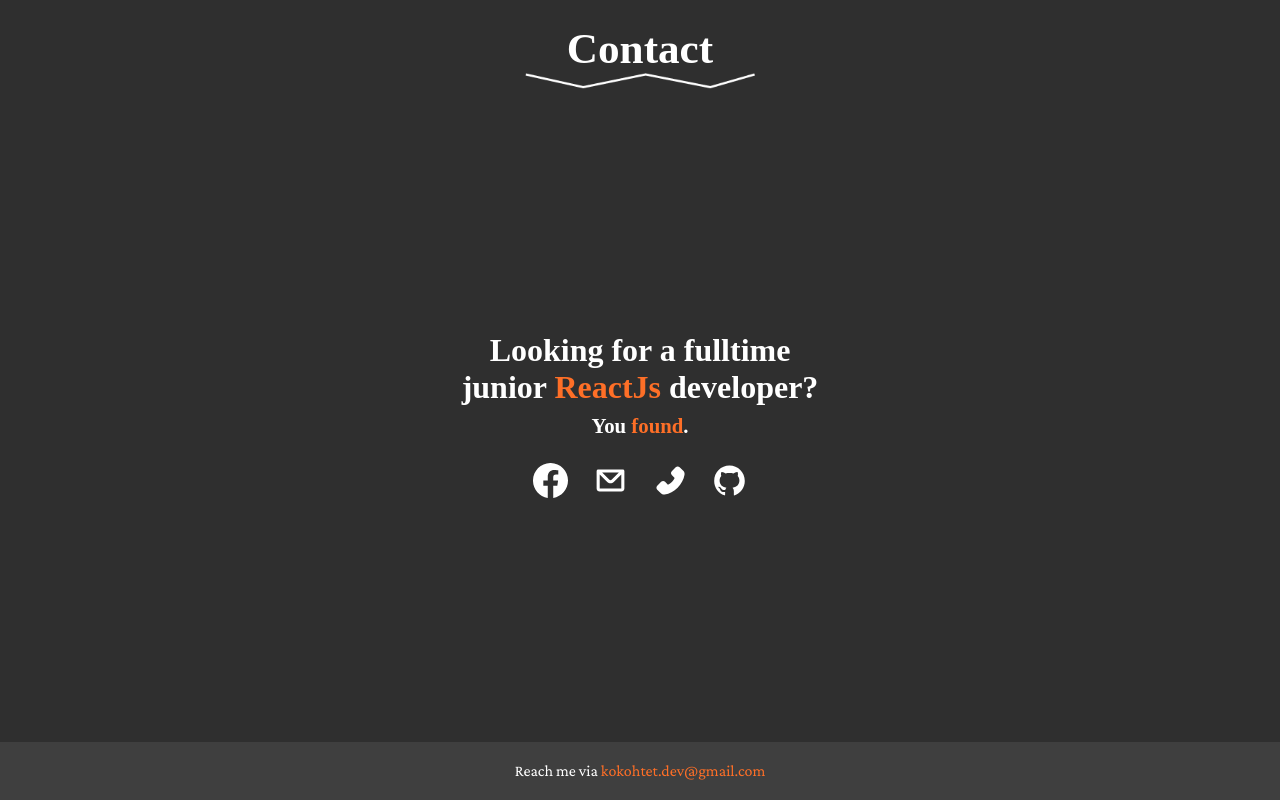
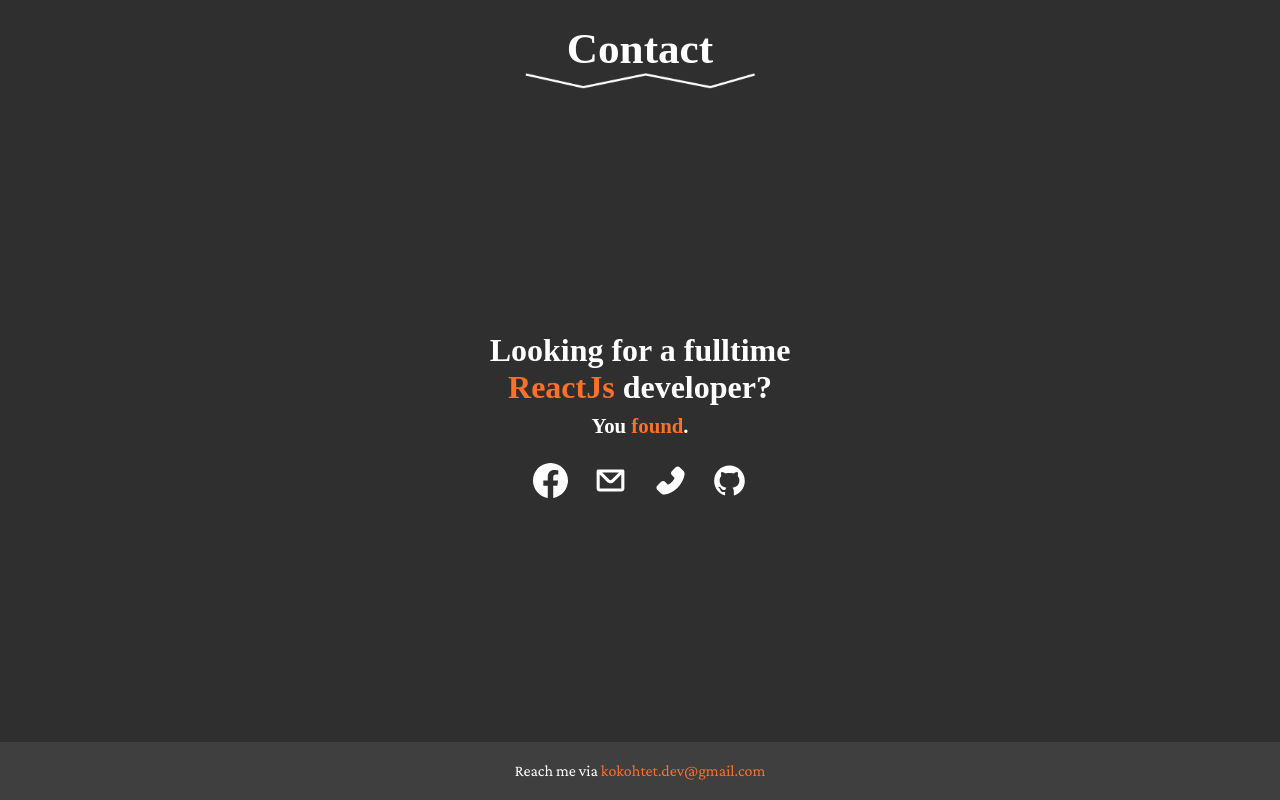
Before and after one commit to k2htet/portfolio, a React (Create React App) app: page / in a window 1280 px wide. Shown: the part 3543-4343 px from the top of the page. Built offline with nearby package versions, Linux system fonts and the light colour scheme.

Commit message:
remove some text

```diff
--- a/src/pages/Contact.jsx
+++ b/src/pages/Contact.jsx
@@ -47,8 +47,7 @@
           <Box textAlign="center" mb={3}>
             <Typography variant="h3">
               Looking for a fulltime <br />
-              junior <span style={{ color: "#FE6F27" }}>ReactJs</span>{" "}
-              developer?
+              <span style={{ color: "#FE6F27" }}>ReactJs</span> developer?
             </Typography>
             <Typography variant="h5" mt={1}>
               You <span style={{ color: "#FE6F27" }}>found</span>.
```
